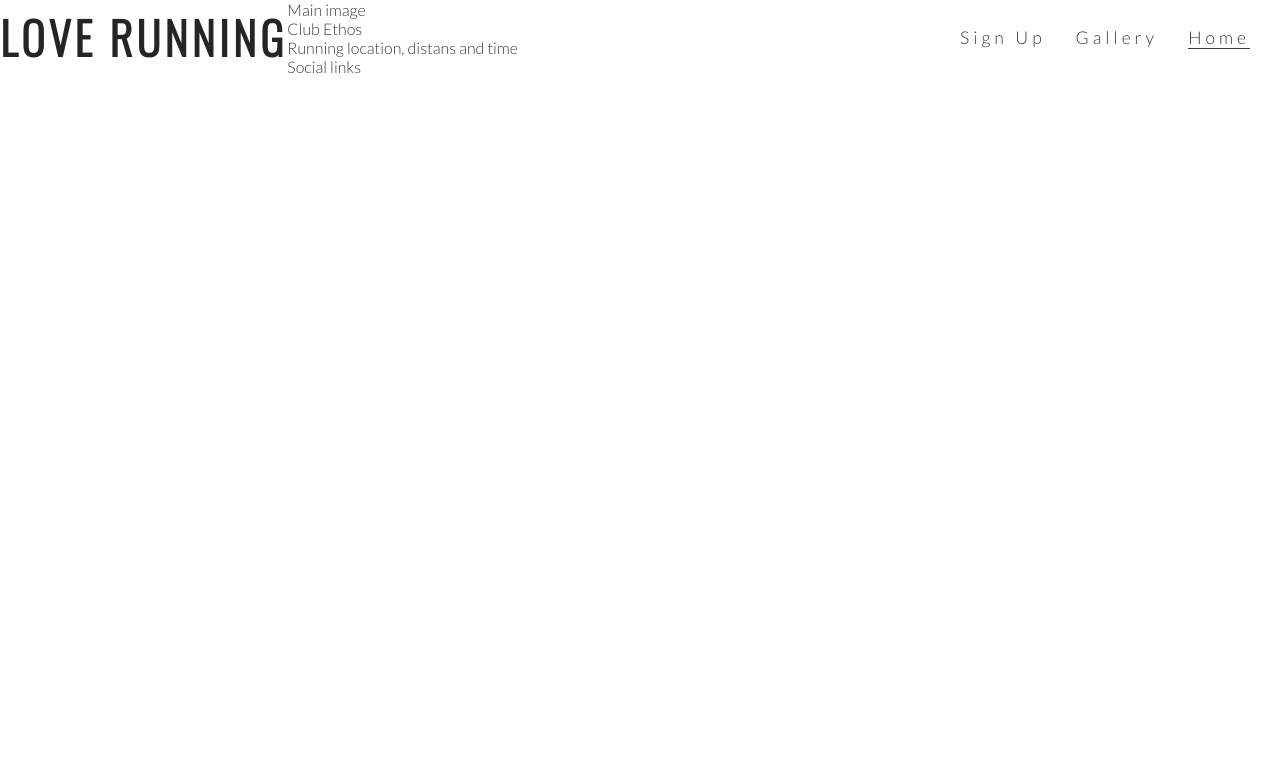
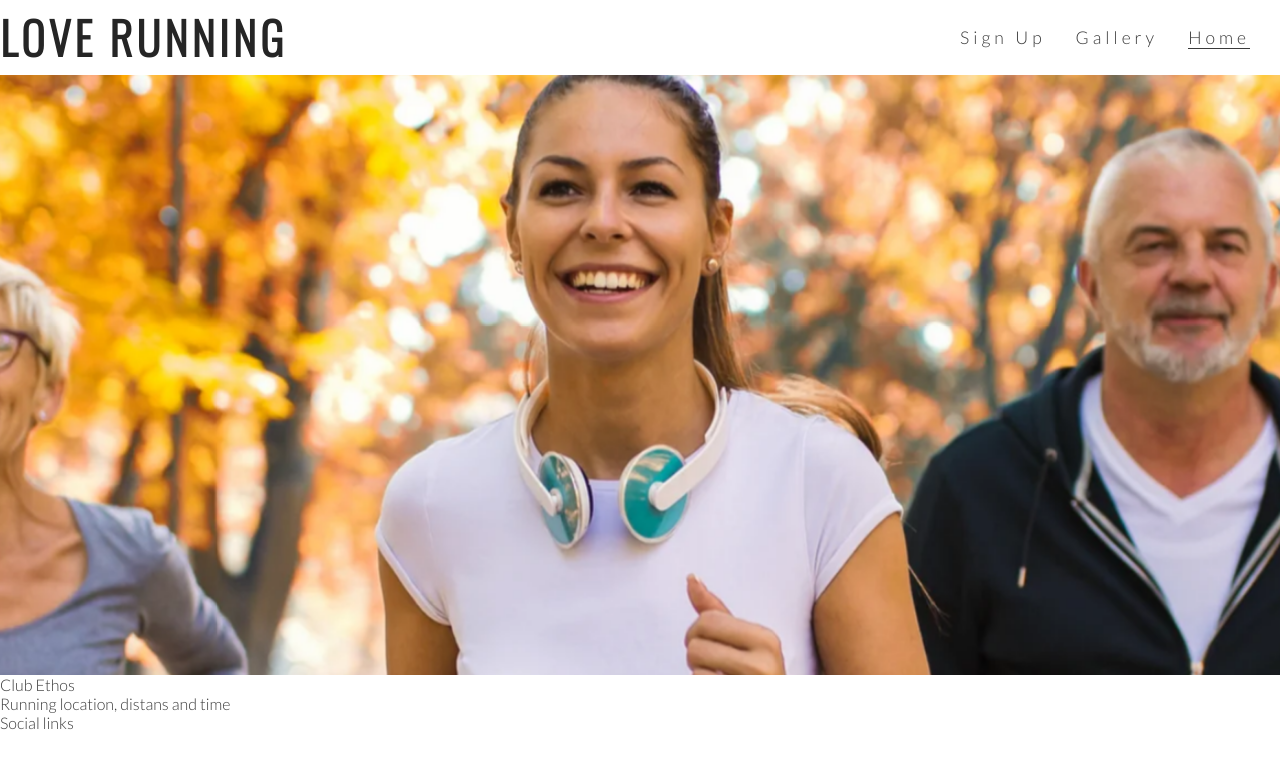
Before and after one commit to satogako/love-running, a plain HTML site: page index.html in a window 1280 px wide. Drawn offline with nearby package versions, Linux system fonts and the light colour scheme.

Commit message:
Add hero image and animation for zoom

```diff
--- a/assets/css/style.css
+++ b/assets/css/style.css
@@ -16,10 +16,10 @@ body {
 /*headings and logo*/
 
 h1, h2 {
-    font-family: Oswald, sans serif;
+    font-family: Oswald, sans-serif;
     text-transform: uppercase;
     letter-spacing: 4px;
-    color: #252525
+    color: #252525;
 }
 
 #logo {
@@ -54,5 +54,35 @@ h1, h2 {
 }
 
 .active {
-    border-bottom: 1px solid #3a3a3a
+    border-bottom: 1px solid #3a3a3a;
 }
+
+/*Hero image*/
+
+#hero-outer {
+    height: 600px;
+    width: 100%;
+    overflow: hidden; /*and yor can use too: clear: both;*/
+}
+
+#hero-image {
+    height: 600px;
+    width: 100%;
+    background: url('../images/hero-image.webp') no-repeat center center;
+
+    /*animates zoom affect of loading page*/
+    animation-name: hero-zoom;
+    animation-duration: 5s;         /*тривалість анімації*/
+    animation-fill-mode: forwards; /*Зберігаємо стан анімації в останньому кадрі*/
+}
+
+/*Create the level of zoom for hero image*/
+
+@keyframes hero-zoom {
+    from {
+        transform: scale(1);
+    }
+    to{
+        transform: scale(1.1);
+    }
+}
--- a/index.html
+++ b/index.html
@@ -7,7 +7,7 @@
     <link rel="stylesheet" href="assets/css/style.css">
     <meta name="description" content="Love running club for runners Dublin, Ireland">
     <meta name="keywords" content="love running, running club, ireland, dublin">
-    <title>Love running</title>
+    <title>Love Running</title>
 </head>
 <body>
     <header>
@@ -28,7 +28,9 @@
             </ul>
         </nav>
     </header>
-    <section>Main image</section>
+    <section id="hero-outer">
+        <div id="hero-image"></div>
+    </section>
     <section>Club Ethos</section>
     <section>Running location, distans and time</section>
     <footer>Social links</footer>
```
Also changed, not shown: assets/images/hero-image.webp (added).
